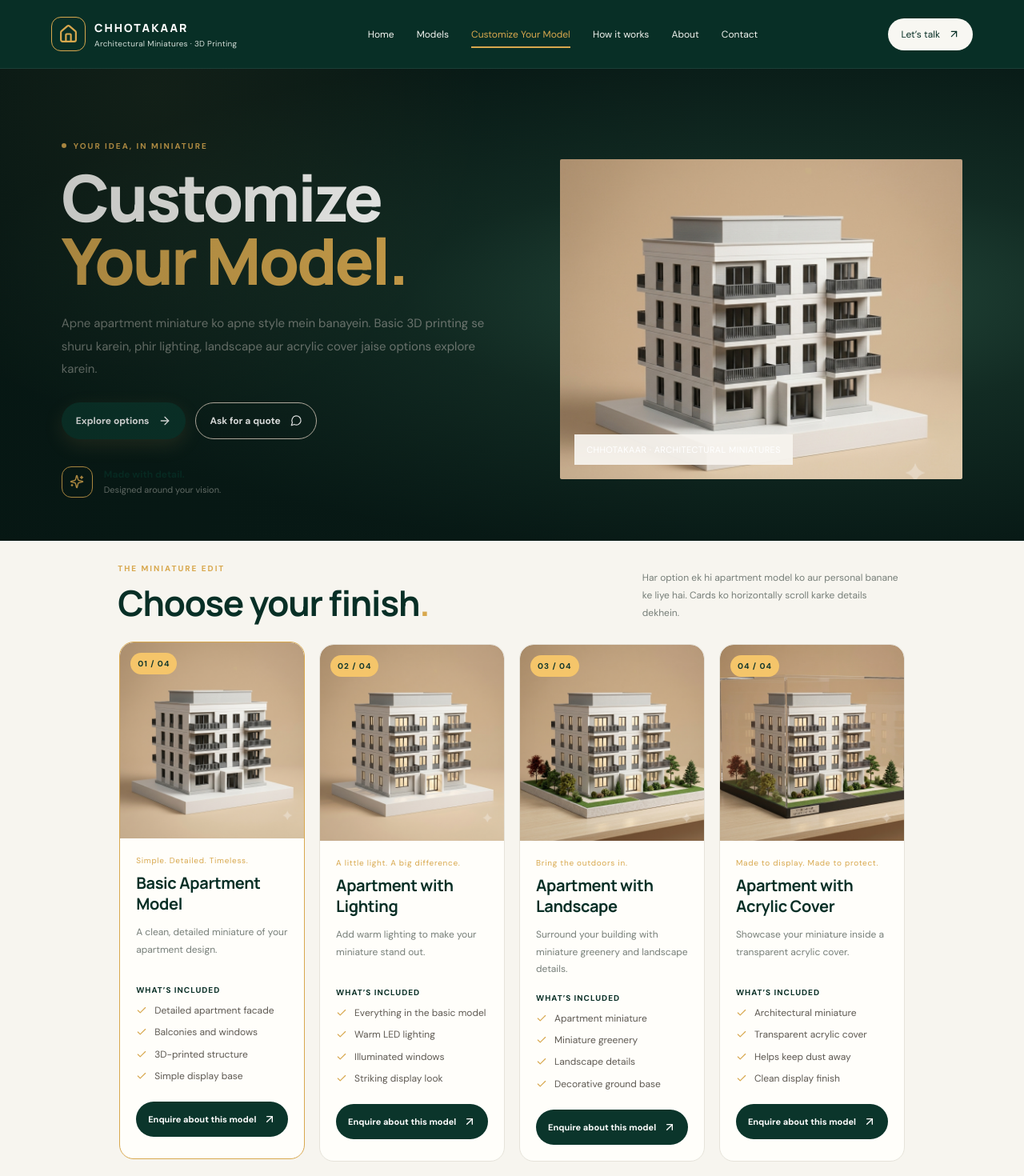
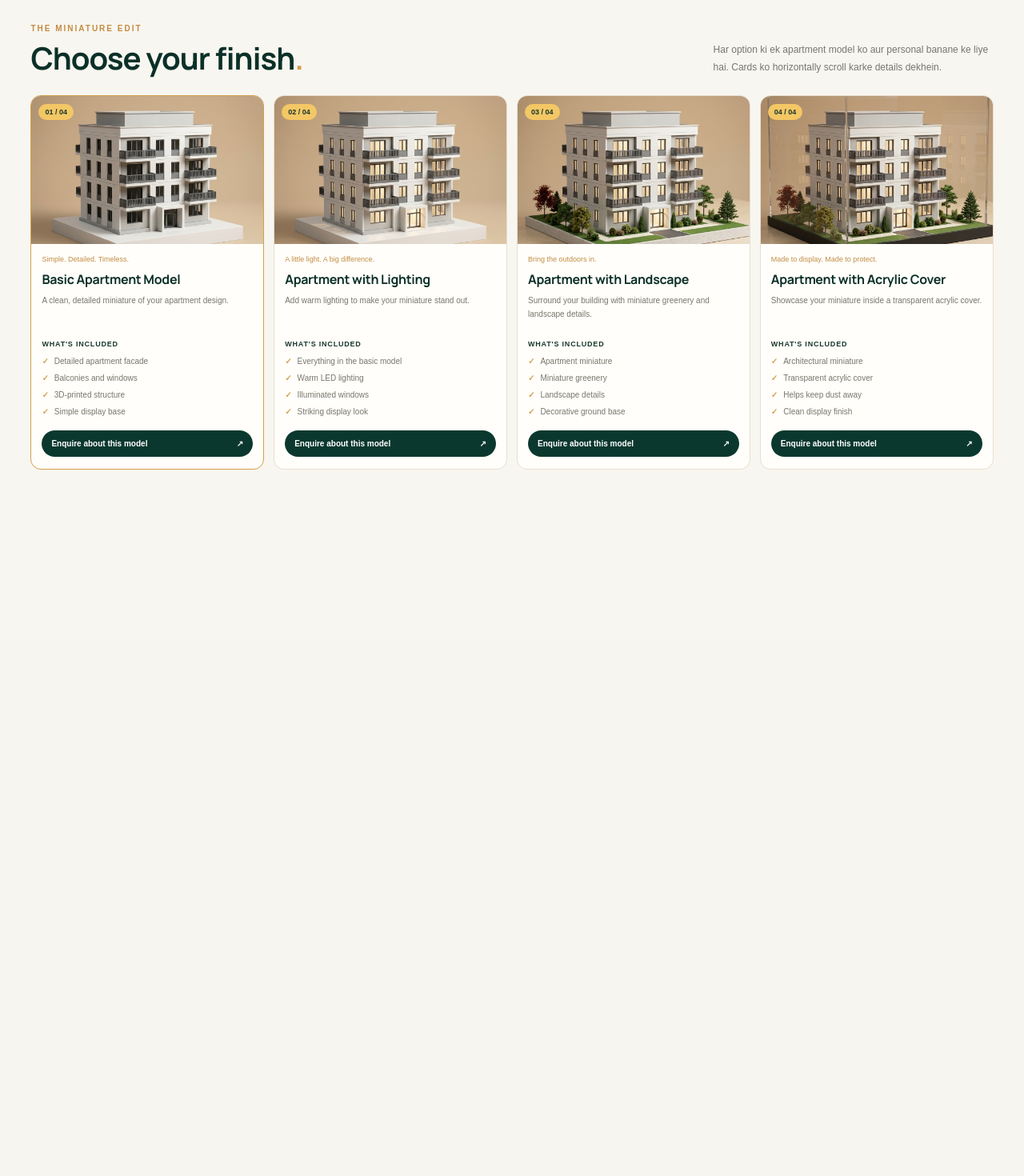
Before and after one commit to chhotakaar/miniature, a Next.js app: page /customize-your-model in a window 1280 px wide. Shown: the top 1470 px of the page at 80% size. After the commit the page ends 800 px from the top, so only its background shows below. Built offline with nearby package versions, Linux system fonts and the light colour scheme.

Commit message:
Update page.tsx
dfgjbsd

```diff
--- a/app/customize-your-model/page.tsx
+++ b/app/customize-your-model/page.tsx
@@ -1,253 +1,356 @@
+
 "use client";
 
 import { useState } from "react";
-import {
-  ArrowLeft, ArrowRight, ArrowUpRight, Check, House, Menu, X,
-  Sparkles, MessageCircle, ShieldCheck, Ruler, Palette
-} from "lucide-react";
 
 const models = [
   {
-    number: "01",
+    number: "01 / 04",
     name: "Basic Apartment Model",
     tagline: "Simple. Detailed. Timeless.",
     image: "/images/chhotakaar-only-3d-printed-apartment.png",
     description: "A clean, detailed miniature of your apartment design.",
-    features: ["Detailed apartment facade", "Balconies and windows", "3D-printed structure", "Simple display base"],
+    features: [
+      "Detailed apartment facade",
+      "Balconies and windows",
+      "3D-printed structure",
+      "Simple display base",
+    ],
   },
   {
-    number: "02",
+    number: "02 / 04",
     name: "Apartment with Lighting",
     tagline: "A little light. A big difference.",
     image: "/images/chhotakaar-3d-printed-apartment-with-lighting.png",
     description: "Add warm lighting to make your miniature stand out.",
-    features: ["Everything in the basic model", "Warm LED lighting", "Illuminated windows", "Striking display look"],
+    features: [
+      "Everything in the basic model",
+      "Warm LED lighting",
+      "Illuminated windows",
+      "Striking display look",
+    ],
   },
   {
-    number: "03",
+    number: "03 / 04",
     name: "Apartment with Landscape",
     tagline: "Bring the outdoors in.",
     image: "/images/chhotakaar-3d-printed-apartment-with-landscape.png",
     description: "Surround your building with miniature greenery and landscape details.",
-    features: ["Apartment miniature", "Miniature greenery", "Landscape details", "Decorative ground base"],
+    features: [
+      "Apartment miniature",
+      "Miniature greenery",
+      "Landscape details",
+      "Decorative ground base",
+    ],
   },
   {
-    number: "04",
+    number: "04 / 04",
     name: "Apartment with Acrylic Cover",
     tagline: "Made to display. Made to protect.",
     image: "/images/chhotakaar-3d-printed-apartment-with-acrylic-covering-box.png",
     description: "Showcase your miniature inside a transparent acrylic cover.",
-    features: ["Architectural miniature", "Transparent acrylic cover", "Helps keep dust away", "Clean display finish"],
+    features: [
+      "Architectural miniature",
+      "Transparent acrylic cover",
+      "Helps keep dust away",
+      "Clean display finish",
+    ],
   },
 ];
 
 export default function CustomizeYourModelPage() {
-  const [active, setActive] = useState("01");
-  const [menuOpen, setMenuOpen] = useState(false);
-  const selected = models.find((model) => model.number === active) ?? models[0];
+  const [selected, setSelected] = useState("01 / 04");
 
   return (
-    <main className="custom-page">
+    <main className="finish-page">
       <style jsx>{`
-        .custom-page {
-          --ink: #082f26;
-          --muted: #777f79;
-          --paper: #f7f5ef;
-          --cream: #e9e5d9;
-          --line: #e6e3da;
-          --accent: #d8a84e;
+        .finish-page {
           min-height: 100vh;
-          background: var(--paper);
-          color: var(--ink);
-          font-family: inherit;
+          background: #f8f6f0;
+          color: #0b3028;
+          padding: 30px 0 45px;
+          font-family: Arial, Helvetica, sans-serif;
         }
-        * { box-sizing: border-box; }
-        a { color: inherit; text-decoration: none; }
-        .site-header {
-          width: 100%; min-height: 86px; padding: 18px clamp(22px, 5vw, 76px);
-          display: flex; align-items: center; justify-content: space-between; gap: 28px;
-          background: #082f26; color: #fff; border-bottom: 1px solid rgba(255,255,255,.08);
+
+        .container {
+          width: min(1400px, 94%);
+          margin: 0 auto;
         }
-        .brand { display: inline-flex; align-items: center; gap: 11px; flex-shrink: 0; }
-        .brand-mark { width: 43px; height: 43px; display: grid; place-items: center; border: 1px solid #d8a84e; border-radius: 12px; color: #d8a84e; }
-        .brand strong { display: block; font-size: 14px; letter-spacing: 2px; font-weight: 800; }
-        .brand small { display: block; margin-top: 4px; color: #d1ddd7; font-size: 10px; letter-spacing: .25px; }
-        .nav-links { display: flex; align-items: center; justify-content: center; gap: clamp(15px, 2.2vw, 30px); }
-        .nav-links a { font-size: 12px; color: #f3f5f1; transition: color .2s; }
-        .nav-links a:hover, .nav-links a.active { color: var(--accent); }
-        .nav-links a.active::after { content: ""; display: block; height: 2px; width: 100%; margin-top: 8px; background: var(--accent); }
-        .header-cta { display: inline-flex; align-items: center; gap: 10px; padding: 12px 16px; border-radius: 999px; background: #f8f7f2; color: #082f26; font-size: 12px; white-space: nowrap; }
-        .mobile-menu { display: none; border: 0; background: transparent; color: #fff; }
-        .hero { display: grid; grid-template-columns: 1.05fr .95fr; gap: 6%; align-items: center; padding: clamp(45px, 7vw, 95px) clamp(22px, 6vw, 90px) 54px; }
-        .eyebrow { display: flex; align-items: center; gap: 9px; color: var(--accent); font-size: 10px; font-weight: 800; letter-spacing: 2px; margin: 0 0 18px; }
-        .eyebrow-dot { width: 6px; height: 6px; border-radius: 50%; background: var(--accent); }
-        h1 { margin: 0; font-size: clamp(42px, 6.3vw, 82px); line-height: .99; letter-spacing: -3px; font-weight: 750; }
-        h1 em { color: var(--accent); font-style: normal; }
-        .hero-copy { max-width: 540px; color: var(--muted); font-size: 15px; line-height: 1.9; margin: 24px 0 27px; }
-        .hero-actions { display: flex; flex-wrap: wrap; gap: 12px; }
-        .button { min-height: 46px; padding: 0 17px; display: inline-flex; align-items: center; justify-content: center; gap: 12px; font-size: 12px; border-radius: 999px; transition: .2s; }
-        .button-primary { color: #fff; background: #0b352b; border: 1px solid #0b352b; }
-        .button-primary:hover, .header-cta:hover { background: #17483a; border-color: #17483a; }
-        .button-outline { border: 1px solid #cfc4b5; background: transparent; }
-        .button-outline:hover { border-color: var(--accent); color: var(--accent); }
-        .hero-proof { display: flex; align-items: center; gap: 14px; margin-top: 34px; }
-        .proof-icon { display: grid; place-items: center; width: 39px; height: 39px; border: 1px solid #d8a84e; border-radius: 12px; color: #d8a84e; }
-        .hero-proof p { margin: 0; color: var(--muted); font-size: 11px; line-height: 1.7; }
-        .hero-proof strong { color: var(--ink); font-size: 12px; }
-        .hero-visual { position: relative; min-height: 360px; background: var(--cream); border-radius: 2px; overflow: hidden; }
-        .hero-visual img { width: 100%; height: 100%; min-height: 360px; display: block; object-fit: cover; }
-        .image-label { position: absolute; left: 18px; bottom: 18px; background: rgba(247,244,238,.94); padding: 12px 15px; font-size: 11px; letter-spacing: .4px; }
-        .section { padding: 28px clamp(22px, 6vw, 90px) 80px; }
-        .section-head { display: flex; align-items: end; justify-content: space-between; gap: 20px; margin-bottom: 24px; }
-        .section-head .eyebrow { margin-bottom: 12px; }
-        h2 { margin: 0; font-size: clamp(29px, 3.6vw, 44px); letter-spacing: -1.2px; line-height: 1.1; }
-        h2 span { color: var(--accent); }
-        .section-aside { margin: 0; max-width: 330px; color: var(--muted); font-size: 12px; line-height: 1.8; }
-        .scroll-note { color: var(--muted); font-size: 11px; white-space: nowrap; }
-        .model-track { display: grid; grid-auto-flow: column; grid-auto-columns: minmax(265px, 1fr); gap: 18px; overflow-x: auto; padding: 4px 2px 18px; scroll-snap-type: x mandatory; scrollbar-color: #cbb99f transparent; scrollbar-width: thin; }
-        .model-card { background: #fffefa; border: 1px solid var(--line); border-radius: 18px; min-width: 0; scroll-snap-align: start; overflow: hidden; transition: border-color .2s, transform .2s; }
-        .model-card:hover, .model-card.selected { border-color: var(--accent); transform: translateY(-3px); }
-        .model-image { height: 245px; position: relative; background: var(--cream); overflow: hidden; border-radius: 17px 17px 0 0; }
-        .model-image img { display: block; width: 100%; height: 100%; object-fit: cover; transition: transform .35s; }
-        .model-card:hover .model-image img { transform: scale(1.03); }
-        .model-number { position: absolute; top: 13px; left: 13px; padding: 7px 9px; background: #f5c56a; color: #12372d; border-radius: 999px; font-size: 10px; font-weight: 800; letter-spacing: 1px; }
-        .model-body { padding: 21px 20px 20px; }
-        .model-tagline { color: var(--accent); font-size: 10px; letter-spacing: .7px; margin: 0 0 9px; }
-        h3 { margin: 0; font-size: 20px; line-height: 1.3; letter-spacing: -.35px; }
-        .model-description { min-height: 58px; margin: 12px 0 15px; color: var(--muted); font-size: 12px; line-height: 1.8; }
-        .feature-label { font-size: 10px; font-weight: 800; letter-spacing: 1px; margin: 18px 0 10px; text-transform: uppercase; }
-        .features { list-style: none; padding: 0; margin: 0 0 22px; }
-        .features li { display: flex; align-items: start; gap: 9px; margin: 8px 0; color: #5e5952; font-size: 12px; line-height: 1.6; }
-        .features li :global(svg) { flex-shrink: 0; color: var(--accent); margin-top: 2px; }
-        .card-link { width: 100%; display: flex; align-items: center; justify-content: space-between; padding: 14px 15px; color: white; background: #0b352b; border-radius: 999px; font-size: 11px; font-weight: 700; transition: background .2s; }
-        .card-link:hover { background: #17483a; }
-        .selected-panel { display: flex; justify-content: space-between; align-items: center; gap: 20px; padding: 25px 28px; background: #efeee7; border: 1px solid #e6e3da; border-radius: 16px; margin-top: 20px; }
-        .selected-panel .eyebrow { margin-bottom: 9px; }
-        .selected-panel h3 { font-size: 22px; }
-        .selected-panel p:last-child { color: var(--muted); font-size: 12px; line-height: 1.8; margin: 8px 0 0; }
-        .selected-panel .button { flex-shrink: 0; }
-        .custom-strip { margin: 0 clamp(22px, 6vw, 90px) 70px; padding: 30px 32px; display: grid; grid-template-columns: auto 1fr auto; align-items: center; gap: 22px; background: #efeee7; border: 1px solid #e6e3da; border-radius: 16px; }
-        .strip-icon { width: 48px; height: 48px; display: grid; place-items: center; color: var(--accent); border: 1px solid #d2c0a5; border-radius: 50%; }
-        .custom-strip h2 { font-size: 25px; }
-        .custom-strip p { margin: 8px 0 0; color: var(--muted); font-size: 12px; line-height: 1.7; }
-        .site-footer { padding: 28px clamp(22px, 6vw, 90px) 20px; background: #082f26; color: #f7f5ef; }
-        .footer-main { display: flex; justify-content: space-between; align-items: center; gap: 25px; padding-bottom: 25px; }
-        .footer-brand .brand-mark { border-color: #d8a84e; }
-        .footer-brand small { color: #c4d2cb; }
-        .footer-nav { display: flex; flex-wrap: wrap; gap: 20px; }
-        .footer-nav a { color: #d2ccc2; font-size: 11px; }
-        .footer-nav a:hover { color: #d3ad79; }
-        .footer-bottom { display: flex; justify-content: space-between; gap: 15px; padding-top: 17px; border-top: 1px solid #4a4843; color: #c4d2cb; font-size: 10px; }
-        @media (min-width: 1200px) { .model-track { grid-auto-columns: calc((100% - 54px) / 4); } }
-        @media (max-width: 900px) {
-          .site-header { flex-wrap: wrap; }
-          .mobile-menu { display: block; margin-left: auto; }
-          .header-cta { display: none; }
-          .nav-links { display: none; width: 100%; flex-direction: column; align-items: stretch; gap: 0; padding: 8px 0; }
-          .nav-links.nav-open { display: flex; }
-          .nav-links a { padding: 12px 0; border-top: 1px solid #315247; }
-          .hero { grid-template-columns: 1fr; }
-          .hero-visual { min-height: 300px; }
-          .hero-visual img { min-height: 300px; max-height: 470px; }
-          .section-head { align-items: start; flex-direction: column; }
-          .custom-strip { grid-template-columns: auto 1fr; }
-          .custom-strip .button { grid-column: 1 / -1; justify-self: start; }
-          .footer-main { align-items: start; flex-direction: column; }
+
+        .top-row {
+          display: flex;
+          justify-content: space-between;
+          align-items: end;
+          gap: 30px;
+          margin-bottom: 24px;
         }
-        @media (max-width: 560px) {
-          .site-header { padding: 15px 20px; }
-          .brand small { font-size: 9px; }
-          .hero { padding: 44px 20px 40px; }
-          h1 { letter-spacing: -1.8px; }
-          .hero-visual, .hero-visual img { min-height: 260px; }
-          .section { padding: 24px 20px 55px; }
-          .model-track { grid-auto-columns: minmax(78vw, 300px); gap: 13px; }
-          .model-image { height: 225px; }
-          .selected-panel { align-items: start; flex-direction: column; padding: 22px; }
-          .custom-strip { margin: 0 20px 50px; padding: 23px; }
-          .footer-nav { gap: 13px 18px; }
-          .footer-bottom { flex-direction: column; }
+
+        .eyebrow {
+          color: #c28c43;
+          font-size: 10px;
+          font-weight: 700;
+          letter-spacing: 2px;
+          margin: 0 0 10px;
+        }
+
+        h1 {
+          margin: 0;
+          font-size: clamp(28px, 3vw, 42px);
+          line-height: 1.15;
+          letter-spacing: -1px;
+          font-weight: 700;
+        }
+
+        h1 span {
+          color: #d2a04f;
+        }
+
+        .intro {
+          max-width: 350px;
+          margin: 0;
+          color: #77776e;
+          font-size: 12px;
+          line-height: 1.8;
+        }
+
+        .cards {
+          display: grid;
+          grid-template-columns: repeat(4, minmax(0, 1fr));
+          gap: 12px;
+        }
+
+        .card {
+          min-width: 0;
+          overflow: hidden;
+          background: #fffefa;
+          border: 1px solid #e8dfd0;
+          border-radius: 13px;
+          transition: border-color 0.2s, transform 0.2s;
+        }
+
+        .card.selected {
+          border-color: #d2a04f;
+        }
+
+        .image-wrap {
+          position: relative;
+          height: 185px;
+          background: #d6b998;
+          overflow: hidden;
+        }
+
+        .image-wrap img {
+          display: block;
+          width: 100%;
+          height: 100%;
+          object-fit: cover;
+        }
+
+        .number {
+          position: absolute;
+          top: 10px;
+          left: 9px;
+          padding: 5px 8px;
+          border-radius: 20px;
+          background: #f4c765;
+          color: #18372e;
+          font-size: 9px;
+          font-weight: 700;
+        }
+
+        .content {
+          padding: 13px 13px 15px;
+        }
+
+        .tagline {
+          color: #c28c43;
+          font-size: 9px;
+          line-height: 1.5;
+          margin: 0 0 7px;
+        }
+
+        h2 {
+          margin: 0 0 8px;
+          font-size: 16px;
+          line-height: 1.3;
+          letter-spacing: -0.3px;
+        }
+
+        .description {
+          min-height: 44px;
+          color: #77776e;
+          font-size: 10px;
+          line-height: 1.7;
+          margin: 0 0 14px;
+        }
+
+        .included {
+          color: #18372e;
+          font-size: 9px;
+          font-weight: 700;
+          letter-spacing: 0.8px;
+          margin: 0 0 9px;
+        }
+
+        ul {
+          list-style: none;
+          padding: 0;
+          margin: 0 0 16px;
+        }
+
+        li {
+          color: #77776e;
+          font-size: 10px;
+          line-height: 1.5;
+          margin: 6px 0;
+        }
+
+        li::before {
+          content: "✓";
+          color: #d2a04f;
+          font-weight: 700;
+          margin-right: 7px;
+        }
+
+        .button {
+          display: flex;
+          align-items: center;
+          justify-content: space-between;
+          gap: 6px;
+          width: 100%;
+          padding: 11px 12px;
+          box-sizing: border-box;
+          border: none;
+          border-radius: 24px;
+          background: #0b382e;
+          color: white;
+          font-size: 10px;
+          font-weight: 700;
+          text-decoration: none;
+          cursor: pointer;
+        }
+
+        .button:hover {
+          background: #155243;
+        }
+
+        @media (max-width: 850px) {
+          .cards {
+            grid-template-columns: repeat(2, minmax(0, 1fr));
+          }
+
+          .image-wrap {
+            height: 220px;
+          }
+        }
+
+        @media (max-width: 520px) {
+          .finish-page {
+            padding-top: 24px;
+          }
+
+          .top-row {
+            align-items: start;
+            flex-direction: column;
+            gap: 12px;
+          }
+
+          .intro {
+            max-width: 100%;
+          }
+
+          .cards {
+            grid-template-columns: 1fr;
+            gap: 16px;
+          }
+
+          .image-wrap {
+            height: 250px;
+          }
+
+          .content {
+            padding: 16px;
+          }
+
+          h2 {
+            font-size: 19px;
+          }
+
+          .description,
+          li {
+            font-size: 12px;
+          }
+
+          .tagline,
+          .included {
+            font-size: 10px;
+          }
+
+          .button {
+            font-size: 12px;
+          }
         }
       `}</style>
 
-      <header className="site-header">
-        <a className="brand" href="/" aria-label="Chhotakaar home">
-          <span className="brand-mark"><House size={25} strokeWidth={2.1} /></span>
-          <span><strong>CHHOTAKAAR</strong><small>Architectural Miniatures · 3D Printing</small></span>
-        </a>
-        <button className="mobile-menu" onClick={() => setMenuOpen(!menuOpen)} aria-label="Toggle menu">
-          {menuOpen ? <X size={23} /> : <Menu size={23} />}
-        </button>
-        <nav className={menuOpen ? "nav-links nav-open" : "nav-links"}>
-          <a href="/">Home</a>
-          <a href="/#models">Models</a>
-          <a className="active" href="/customize-your-model">Customize Your Model</a>
-          <a href="/#process">How it works</a>
-          <a href="/#about">About</a>
-          <a href="/#contact">Contact</a>
-        </nav>
-        <a className="header-cta" href="/#contact">Let’s talk <ArrowUpRight size={15} /></a>
-      </header>
+      <div className="container">
+        <header className="top-row">
+          <div>
+            <p className="eyebrow">THE MINIATURE EDIT</p>
+            <h1>
+              Choose your finish<span>.</span>
+            </h1>
+          </div>
 
-      <section className="hero">
-        <div>
-          <p className="eyebrow"><span className="eyebrow-dot" /> YOUR IDEA, IN MINIATURE</p>
-          <h1>Customize<br /><em>Your Model.</em></h1>
-          <p className="hero-copy">Apne apartment miniature ko apne style mein banayein. Basic 3D printing se shuru karein, phir lighting, landscape aur acrylic cover jaise options explore karein.</p>
-          <div className="hero-actions">
-            <a className="button button-primary" href="#options">Explore options <ArrowRight size={16} /></a>
-            <a className="button button-outline" href="/#contact">Ask for a quote <MessageCircle size={15} /></a>
-          </div>
-          <div className="hero-proof"><span className="proof-icon"><Sparkles size={18} /></span><p><strong>Made with detail.</strong><br />Designed around your vision.</p></div>
-        </div>
-        <div className="hero-visual">
-          <img src={selected.image} alt={selected.name} />
-          <div className="image-label">CHHOTAKAAR · ARCHITECTURAL MINIATURES</div>
-        </div>
-      </section>
+          <p className="intro">
+            Har option ki ek apartment model ko aur personal banane
+            ke liye hai. Cards ko horizontally scroll karke details
+            dekhein.
+          </p>
+        </header>
 
-      <section className="section" id="options">
-        <div className="section-head">
-          <div><p className="eyebrow">THE MINIATURE EDIT</p><h2>Choose your finish<span>.</span></h2></div>
-          <p className="section-aside">Har option ek hi apartment model ko aur personal banane ke liye hai. Cards ko horizontally scroll karke details dekhein.</p>
-        </div>
-        <div className="model-track">
+        <section className="cards">
           {models.map((model) => (
-            <article key={model.number} className={`model-card ${active === model.number ? "selected" : ""}`} onClick={() => setActive(model.number)}>
-              <div className="model-image">
-                <img src={model.image} alt={`${model.name} - Chhotakaar`} loading={model.number === "01" ? "eager" : "lazy"} />
-                <span className="model-number">{model.number} / 04</span>
+            <article
+              key={model.number}
+              className={`card ${
+                selected === model.number ? "selected" : ""
+              }`}
+              onClick={() => setSelected(model.number)}
+            >
+              <div className="image-wrap">
+                <img
+                  src={model.image}
+                  alt={model.name}
+                  loading="lazy"
+                />
+                <span className="number">{model.number}</span>
               </div>
-              <div className="model-body">
-                <p className="model-tagline">{model.tagline}</p>
-                <h3>{model.name}</h3>
-                <p className="model-description">{model.description}</p>
-                <p className="feature-label">What’s included</p>
-                <ul className="features">{model.features.map((feature) => <li key={feature}><Check size={14} />{feature}</li>)}</ul>
-                <a className="card-link" href={`/#contact`} onClick={(event) => event.stopPropagation()}>Enquire about this model <ArrowUpRight size={16} /></a>
+
+              <div className="content">
+                <p className="tagline">{model.tagline}</p>
+                <h2>{model.name}</h2>
+                <p className="description">{model.description}</p>
+
+                <p className="included">WHAT'S INCLUDED</p>
+
+                <ul>
+                  {model.features.map((feature) => (
+                    <li key={feature}>{feature}</li>
+                  ))}
+                </ul>
+
+                <a
+                  className="button"
+                  href={`/contact?model=${encodeURIComponent(model.name)}`}
+                  onClick={(event) => event.stopPropagation()}
+                >
+                  Enquire about this model <span>↗</span>
+                </a>
               </div>
             </article>
           ))}
-        </div>
-        <div className="selected-panel">
-          <div><p className="eyebrow">CURRENTLY EXPLORING</p><h3>{selected.name}</h3><p>{selected.description}</p></div>
-          <a className="button button-primary" href="/#contact">Discuss your model <ArrowRight size={16} /></a>
-        </div>
-      </section>
-
-      <section className="custom-strip">
-        <span className="strip-icon"><ShieldCheck size={23} /></span>
-        <div><h2>Have a custom design in mind?</h2><p>Share your reference, preferred size and finish. We’ll help you plan the right miniature.</p></div>
-        <a className="button button-primary" href="/#contact">Start an enquiry <ArrowRight size={16} /></a>
-      </section>
-
-      <footer className="site-footer">
-        <div className="footer-main">
-          <a className="brand footer-brand" href="/"><span className="brand-mark"><House size={24} /></span><span><strong>CHHOTAKAAR</strong><small>Architectural Miniatures · 3D Printing</small></span></a>
-          <nav className="footer-nav"><a href="/">Home</a><a href="/#models">Models</a><a href="/customize-your-model">Customize Your Model</a><a href="/#process">How it works</a><a href="/#about">About</a><a href="/#contact">Contact</a></nav>
-        </div>
-        <div className="footer-bottom"><span>© {new Date().getFullYear()} Chhotakaar. All rights reserved.</span><span>Bade Sapne. Chhota Akaar.</span></div>
-      </footer>
+        </section>
+      </div>
     </main>
   );
 }
```
